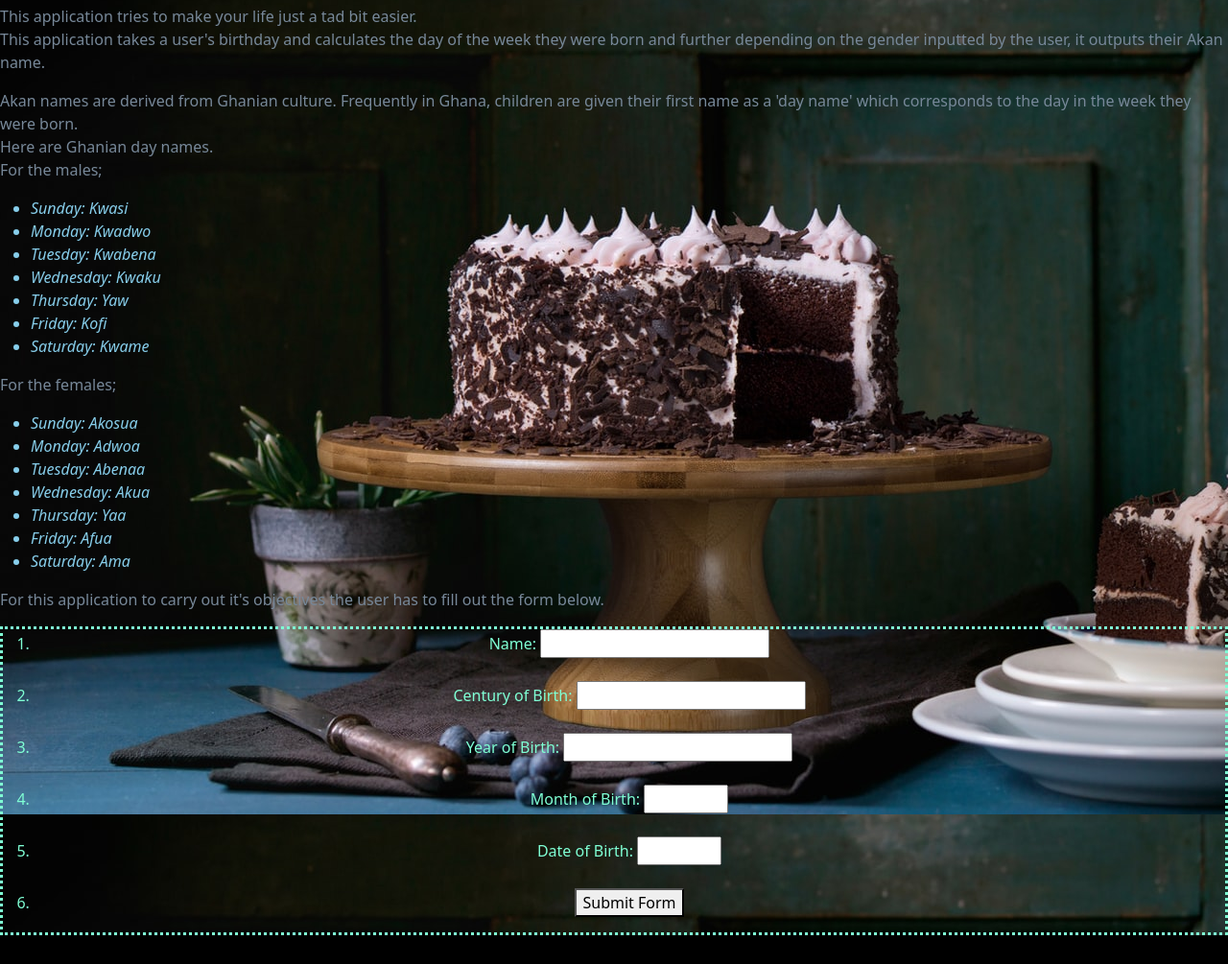
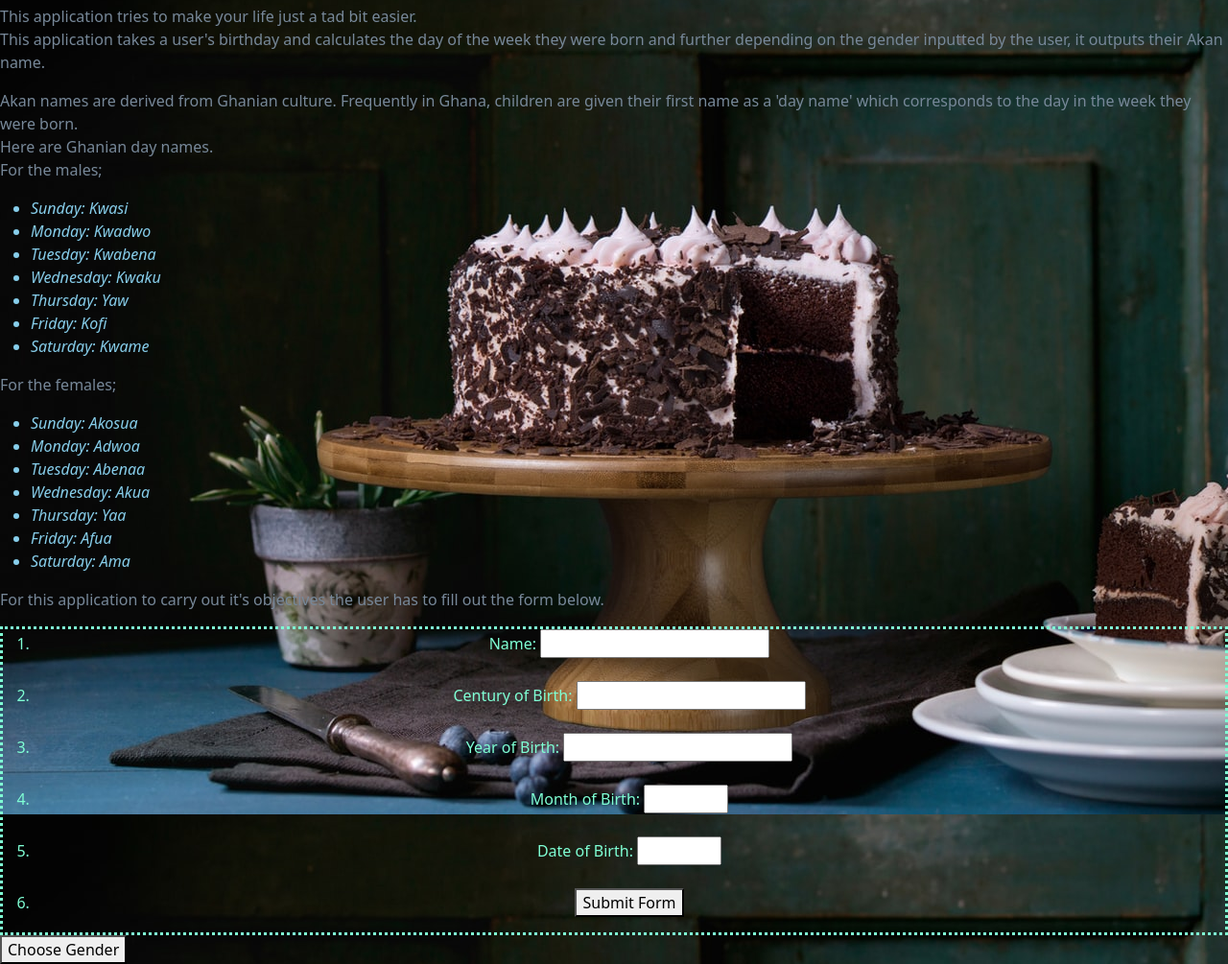
Before and after one commit to Ann-Victoria/web-application, a plain HTML site: page index.html in a window 1280 px wide. Shown: the part 51-1056 px from the top of the page at 96% size. Before the commit the page ends 1026 px from the top, so only its background shows below. Drawn offline with Linux system fonts and the light colour scheme.

Commit message:
add button

```diff
--- a/index.html
+++ b/index.html
@@ -69,7 +69,7 @@
       </form>
     </div>
 
-
+    <button>Choose Gender</button>
     <script src="scripts/scripts.js"></script>
   </body>
 </html>
```
